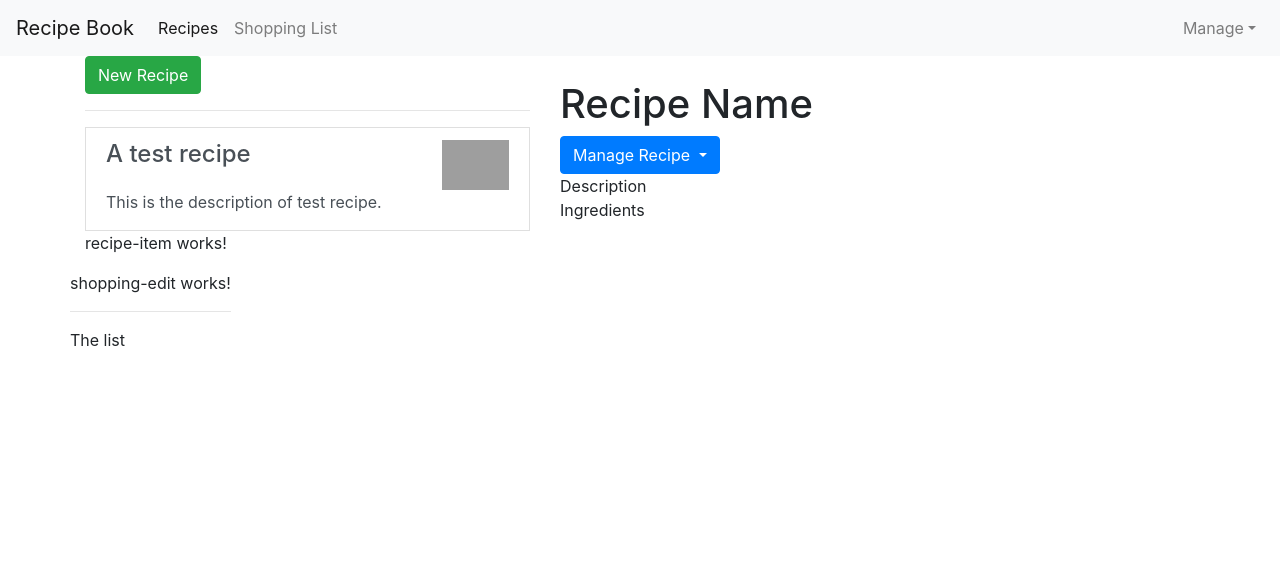
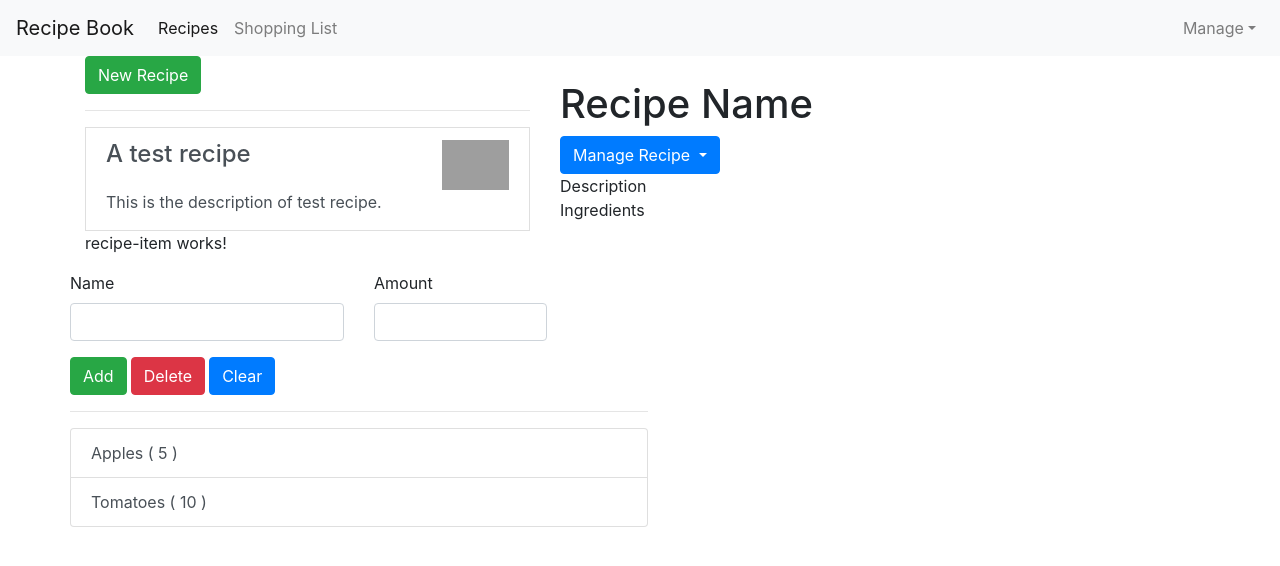
Before and after one commit to jgou/recipe-project, an Angular app: page / in a window 1280 px wide. Shown: the top 566 px of the page. Built offline with nearby package versions, Linux system fonts and the light colour scheme; grey boxes are pictures that could not be loaded.

Commit message:
Shopping list and details templates

```diff
--- /dev/null
+++ b/src/app/shared/ingredient.model.ts
@@ -0,0 +1,3 @@
+export class Ingredient{
+    constructor(public name: string, public amount: number){}
+}
--- a/src/app/shopping-list/shopping-edit/shopping-edit.component.html
+++ b/src/app/shopping-list/shopping-edit/shopping-edit.component.html
@@ -1 +1,23 @@
-<p>shopping-edit works!</p>
+<div class="row">
+    <div class="col-12">
+        <form>
+            <div class="row">
+                <div class="col-sm-6 form-group">
+                    <label for="name">Name</label>
+                    <input type="text" class="form-control" id="name">
+                </div>
+                <div class="col-sm-4 form-group">
+                    <label for="amount">Amount</label>
+                    <input type="number" class="form-control" id="amount">
+                </div>
+            </div>
+            <div class="row">
+                <div class="col-12">
+                    <button class="btn btn-success mr-1" type="submit">Add</button>
+                    <button class="btn btn-danger mr-1" type="button">Delete</button>
+                    <button class="btn btn-primary mr-1" type="button">Clear</button>
+                </div>
+            </div>
+        </form>
+    </div>
+</div>
--- a/src/app/shopping-list/shopping-list.component.html
+++ b/src/app/shopping-list/shopping-list.component.html
@@ -2,6 +2,10 @@
     <div class="col-xs-10">
         <app-shopping-edit></app-shopping-edit>
         <hr>
-        <p>The list</p>
+        <ul class="list-group">
+            <a class="list-group-item list-group-item-action" style="cursor: pointer" *ngFor="let ingredient of ingredients">
+            {{ ingredient.name }} ( {{ ingredient.amount }} )
+            </a>
+        </ul>
     </div>
 </div>
--- a/src/app/shopping-list/shopping-list.component.ts
+++ b/src/app/shopping-list/shopping-list.component.ts
@@ -1,4 +1,5 @@
 import { Component, OnInit } from '@angular/core';
+import { Ingredient } from '../shared/ingredient.model';
 
 @Component({
   selector: 'app-shopping-list',
@@ -6,6 +7,10 @@
   styleUrls: ['./shopping-list.component.css']
 })
 export class ShoppingListComponent implements OnInit {
+  ingredients: Ingredient[] = [
+    new Ingredient('Apples', 5),
+    new Ingredient('Tomatoes', 10)
+  ];
 
   constructor() { }
 
```
